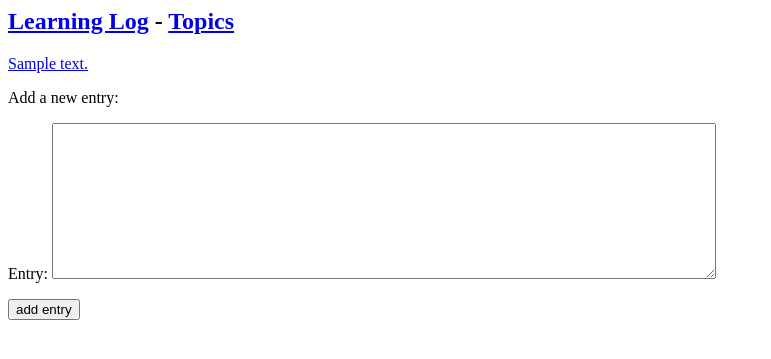
After one commit to Splinter928/django-learning-log, a Django app: page /new_entry/1/ in a window 1280 px wide. The commit adds this page. Shown: the top 359 px of the page, without its empty margins (0-771 px from the left). Run offline with Django 4.2, Linux system fonts and the light colour scheme; tables that the repository leaves empty hold one stand-in row (values such as "Sample post").

Commit message:
commit 20_05_2022_1

```diff
--- /dev/null
+++ b/learning_logs/forms.py
@@ -0,0 +1,18 @@
+from django import forms
+
+from .models import Topic, Entry
+
+
+class TopicForm(forms.ModelForm):
+    class Meta:
+        model = Topic
+        fields = ['text']
+        labels = {'text': ''}
+
+
+class EntryForm(forms.ModelForm):
+    class Meta:
+        model = Entry
+        fields = ['text']
+        labels = {'text': 'Entry'}
+        widgets = {'text': forms.Textarea(attrs={'cols': 80})}
--- /dev/null
+++ b/learning_logs/templates/learning_logs/new_entry.html
@@ -0,0 +1,14 @@
+{% extends "learning_logs/base.html" %}
+
+{% block content %}
+
+    <p><a href="{% url 'learning_logs:topic' topic.id %}">{{ topic }}</a></p>
+
+    <p>Add a new entry:</p>
+    <form action="{% url 'learning_logs:new_entry' topic.id %}" method="post">
+        {% csrf_token %}
+        {{ form.as_p }}
+        <button name="submit">add entry</button>
+    </form>
+
+{% endblock content %}
--- a/learning_logs/templates/learning_logs/topic.html
+++ b/learning_logs/templates/learning_logs/topic.html
@@ -5,6 +5,9 @@
     <p>Topic: {{ topic }}</p>
 
     <p>Entries:</p>
+    <p>
+        <a href="{% url 'learning_logs:new_entry' topic.id %}">add new entry</a>
+    </p>
     <ul>
     {% for entry in entries %}
         <li>
--- a/learning_logs/templates/learning_logs/topics.html
+++ b/learning_logs/templates/learning_logs/topics.html
@@ -12,4 +12,6 @@
     </ul>
 </h3>
 
+<a href = "{% url 'learning_logs:new_topic' %}">Add a new topic...</a>
+
 {% endblock content %}
--- a/learning_logs/urls.py
+++ b/learning_logs/urls.py
@@ -7,5 +7,7 @@ app_name = 'learning_logs'
 urlpatterns = [
     path('', views.home, name='home'),  # Home page
     path('topics/', views.topics, name='topics'),  # Page with topics list
-    path('topics/<int:topic_id>/', views.topic, name='topic')  # Page with detailed information for current topic
+    path('topics/<int:topic_id>/', views.topic, name='topic'),  # Page with detailed information for current topic
+    path('new_topic/', views.new_topic, name='new_topic'),  # Page for adding new topic
+    path('new_entry/<int:topic_id>/', views.new_entry, name='new_entry'),  # Page for adding new entry
 ]
--- a/learning_logs/views.py
+++ b/learning_logs/views.py
@@ -1,5 +1,7 @@
-from django.shortcuts import render
+from django.shortcuts import render, redirect
+
 from .models import Topic
+from .forms import TopicForm, EntryForm
 
 
 def home(request):
@@ -20,3 +22,34 @@ def topic(request, topic_id):
     entries = topic.entry_set.order_by('-date_added')  # '-' for reverse order
     context = {'topic': topic, 'entries': entries}
     return render(request, 'learning_logs/topic.html', context)
+
+
+def new_topic(request):
+    """Defining new topic"""
+    if request.method != 'POST':  # data not send, empty form creation
+        form = TopicForm()
+    else:
+        form = TopicForm(data=request.POST)  # POST data sent, data processing
+        if form.is_valid():
+            form.save()
+            return redirect('learning_logs:topics')
+    # output an empty or invalid form
+    context = {'form': form}
+    return render(request, 'learning_logs/new_topic.html', context)
+
+
+def new_entry(request, topic_id):
+    """Defining new entry"""
+    topic = Topic.objects.get(id=topic_id)
+    if request.method != 'POST':
+        form = EntryForm()
+    else:
+        form = EntryForm(data=request.POST)
+        if form.is_valid():
+            new_entry = form.save(commit=False)
+            new_entry.topic = topic
+            new_entry.save()
+            return redirect('learning_logs:topic', topic_id=topic_id)
+    # output an empty or invalid form
+    context = {'topic': topic, 'form': form}
+    return render(request, 'learning_logs/new_entry.html', context)
```
Also changed, not shown: learning_logs/templates/learning_logs/new_topic.html (added, +12 -0 lines), 1 other file.
